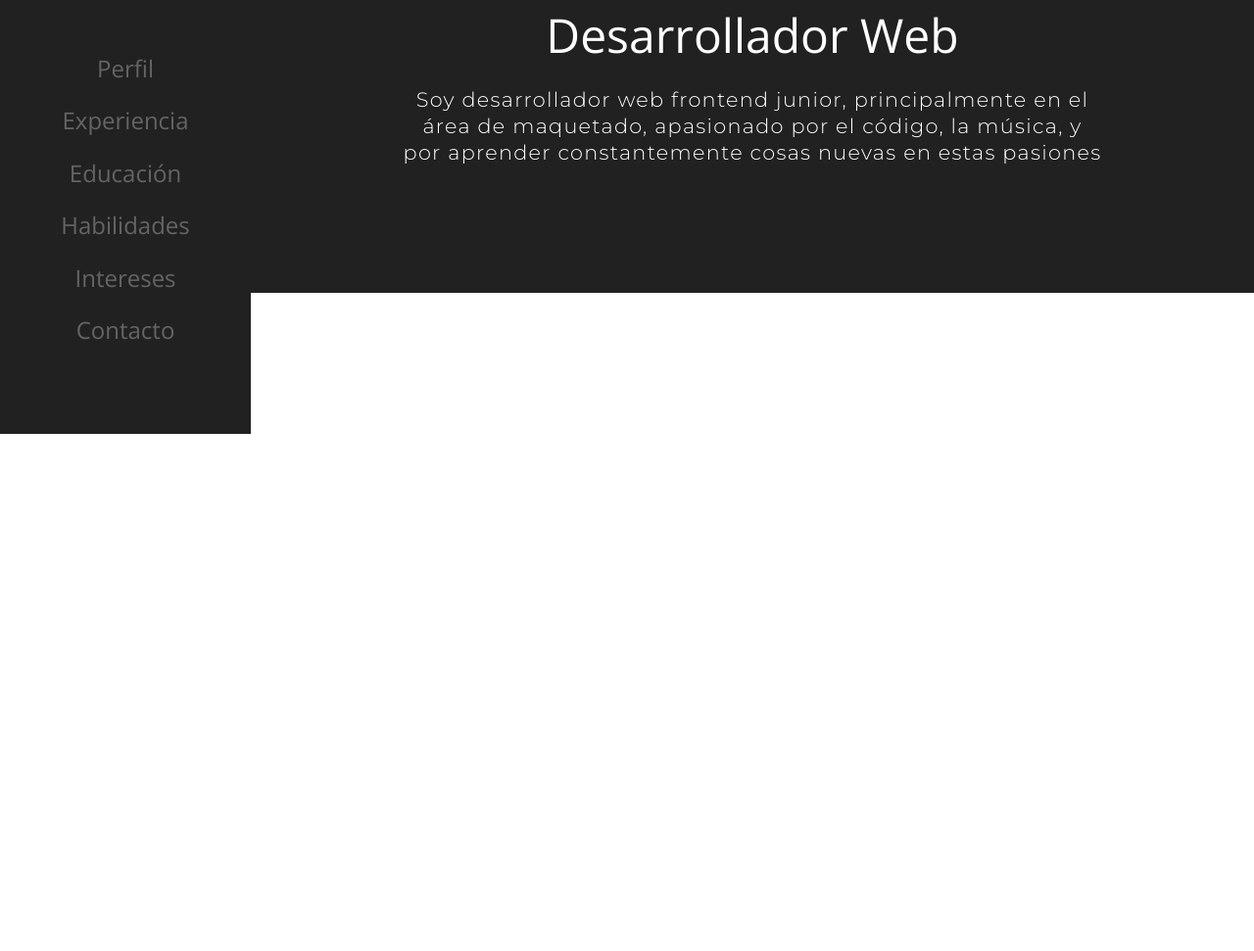
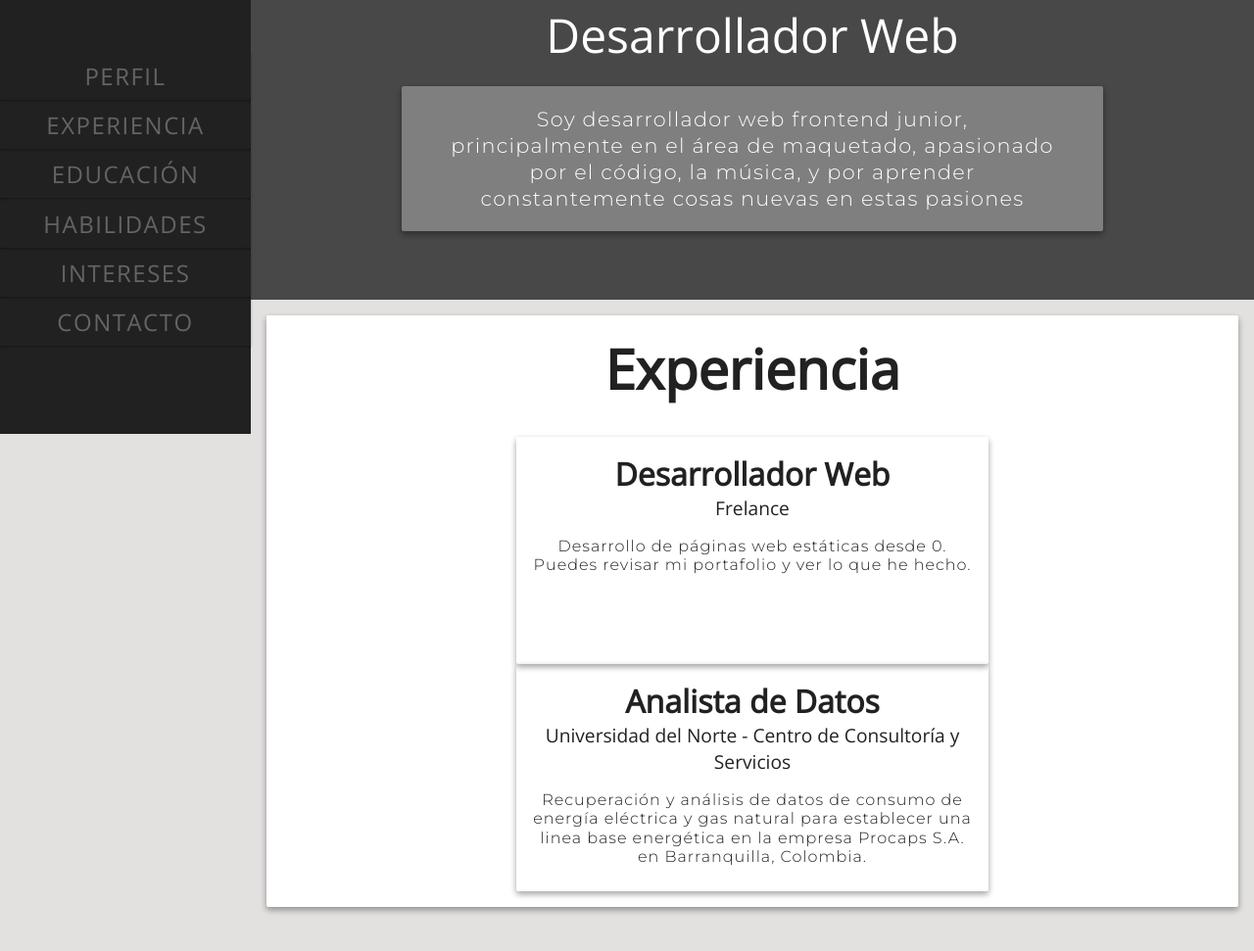
Before and after one commit to CalaoJuanPablo/personal-website, a plain HTML site: page index.html in a window 1280 px wide. Shown: the part 357-1328 px from the top of the page at 98% size. Before the commit the page ends 800 px from the top, so only its background shows below. Drawn offline with nearby package versions, Linux system fonts and the light colour scheme.

Commit message:
Experience section added

```diff
--- a/css/style.css
+++ b/css/style.css
@@ -8,6 +8,12 @@ body {
     padding-left: 20%;
     text-align: center;
     font-family: 'Open Sans', sans-serif;
+    background-color: #e2e1e0;
+    color: rgba(0, 0, 0, .87);
+}
+
+p {
+    font-family: 'Montserrat', sans-serif;
 }
 
 .container {
@@ -15,12 +21,84 @@ body {
     margin: auto;
 }
 
-p {
-    font-family: 'Montserrat', sans-serif;
-    font-size: 1.3em;
-    line-height: 1.3;
-    letter-spacing: 1.3px;
+.section {
+    display: block;
+    margin: 1rem;
+    padding: 2rem 0;
+    background-color: #fff;
 }
+
+.section-title {
+    font-size: 3.5rem;
+    font-weight: bold;
+    margin-bottom: 2rem;
+}
+
+.col-2 {
+    width: 450px;
+}
+
+.row-1 {
+    height: 100px;
+}
+
+.row-2 {
+    height: 200px;
+}
+
+.card-container {
+    display: flex;
+    justify-content: space-around;
+    align-items: center;
+    flex-wrap: wrap;
+}
+
+.card {
+    padding: 1rem;
+    border-radius: 2px;
+}
+
+.card-title {
+    font-size: 2rem;
+    font-weight: bold;
+}
+
+.card-subtitle {
+    margin-bottom: 1rem;
+    font-size: 1.2rem;
+}
+
+.card-p {
+    font-size: 1rem;
+    letter-spacing: 1px;
+    line-height: 1.2;
+    margin: 0 auto;
+}
+
+.card-h {
+    box-shadow: 0 1px 3px rgba(0,0,0,0.12), 0 1px 2px rgba(0,0,0,0.24);
+    transition: all 0.3s cubic-bezier(.25,.8,.25,1);
+  }
+
+  .card-h:hover {
+    box-shadow: 0 14px 28px rgba(0,0,0,0.25), 0 10px 10px rgba(0,0,0,0.22);
+  }
+
+  .level-1 {
+    box-shadow: 0 3px 6px rgba(0,0,0,0.16), 0 3px 6px rgba(0,0,0,0.23);
+  }
+
+  .level-2 {
+    box-shadow: 0 10px 20px rgba(0,0,0,0.19), 0 6px 6px rgba(0,0,0,0.23);
+  }
+
+  .level-3 {
+    box-shadow: 0 14px 28px rgba(0,0,0,0.25), 0 10px 10px rgba(0,0,0,0.22);
+  }
+
+  .level-4 {
+    box-shadow: 0 19px 38px rgba(0,0,0,0.30), 0 15px 12px rgba(0,0,0,0.22);
+  }
 
 /* Side Bar */
 
@@ -54,22 +132,28 @@ p {
     flex-wrap: wrap;
 }
 
+.menu ul li {
+    padding: .5rem;
+}
+
 .menu ul li a {
-    font-size: 1.5em;
+    font-size: 1.5rem;
     font-weight: 500;
     color: rgba(255, 255, 255, .3);
     text-decoration: none;
+    letter-spacing: 1.5px;
+    text-transform: uppercase;
     transition: 300ms;
 }
 
-.menu ul li a:hover {
+.menu ul li:hover a {
     color: #ffeb3b;
 }
 
 /* Hero */
 
 .hero {
-    background-color: #212121;
+    background-color: #484848;
     color: white;
     display: inline-block;
 }
@@ -80,22 +164,30 @@ p {
 }
 
 .first-name {
-    font-size: 8em;
+    font-size: 8rem;
     margin-top: 100px;
 }
 
 .last-name {
-    font-size: 5em;
+    font-size: 5rem;
     padding-bottom: 20px;
     border-bottom: 2px solid #ffeb3b;
 }
 
 .subtittle {
     margin-top: 30px;
-    font-size: 3em;
+    font-size: 3rem;
 }
 
 .profile-description {
     margin-top: 20px;
-    padding-bottom: 130px;
+    background-color: rgba(255, 255, 255, .3);
+    padding: 20px 50px;
+    margin-bottom: 70px;
+    border-radius: 2px;
+    font-size: 1.3rem;
+    line-height: 1.3;
+    letter-spacing: 1.3px;
 }
+
+/* Experience */
--- a/index.html
+++ b/index.html
@@ -10,15 +10,15 @@
 </head>
 <body>
     <div class="sidebar">
-        <div class="picture"><img src="./images/photo.jpg" alt="Juan Pablo Calao" width="150px"></div>
+        <div class="picture"><a href="index.html"><img src="./images/photo.jpg" alt="Juan Pablo Calao" width="150px" class="card-h"></a></div>
         <div class="menu">
             <ul>
-                <li><a href="#profile">Perfil</a></li>
-                <li><a href="#experience">Experiencia</a></li>
-                <li><a href="#education">Educación</a></li>
-                <li><a href="#skills">Habilidades</a></li>
-                <li><a href="#interests">Intereses</a></li>
-                <li><a href="#contact">Contacto</a></li>
+                <li class="card-h"><a href="#profile">Perfil</a></li>
+                <li class="card-h"><a href="#experience">Experiencia</a></li>
+                <li class="card-h"><a href="#education">Educación</a></li>
+                <li class="card-h"><a href="#skills">Habilidades</a></li>
+                <li class="card-h"><a href="#interests">Intereses</a></li>
+                <li class="card-h"><a href="#contact">Contacto</a></li>
             </ul>
         </div>
     </div>
@@ -28,11 +28,56 @@
             <div class="first-name">Juan Pablo</div>
             <div class="last-name">Calao Pérez</div>
             <div class="subtittle">Desarrollador Web</div>
-            <div class="profile-description">
+            <div class="profile-description level-1">
                 <p>Soy desarrollador web frontend junior, principalmente en el área de maquetado, apasionado por el código, la música, y por aprender constantemente cosas nuevas en estas pasiones</p>
             </div>
         </div>
     </div>
+
+    <div class="section card level-1" id="experience">
+        <div class="section-title">Experiencia</div>
+        <div class="card-container">
+            <div class="card level-1 row-2 col-2">
+                <div class="card-title">Desarrollador Web</div>
+                <div class="card-subtitle">Frelance</div>
+                <div class="card-p">
+                    <p>
+                        Desarrollo de páginas web estáticas desde 0. Puedes revisar mi portafolio y ver lo que he hecho.
+                    </p>
+                </div>
+            </div>
+            <div class="card level-1 row-2 col-2">
+                    <div class="card-title">Analista de Datos</div>
+                    <div class="card-subtitle">Universidad del Norte - Centro de Consultoría y Servicios</div>
+                    <div class="card-p">
+                        <p>
+                            Recuperación y análisis de datos de consumo de energía eléctrica y gas natural para establecer una linea base energética en la empresa Procaps S.A. en Barranquilla, Colombia.
+                        </p>
+                    </div>
+            </div>
+        </div>
+    </div>
+
+    <br>
+    <br>
+    <br>
+    <br>
+    <br>
+    <br>
+    <br>
+    <br>
+    <br>
+    <br>
+    <br>
+    <br>
+    <br>
+    <br>
+    <br>
+    <br>
+    <br>
+    <br>
+    <br>
+    <br>
 
 
 
```
